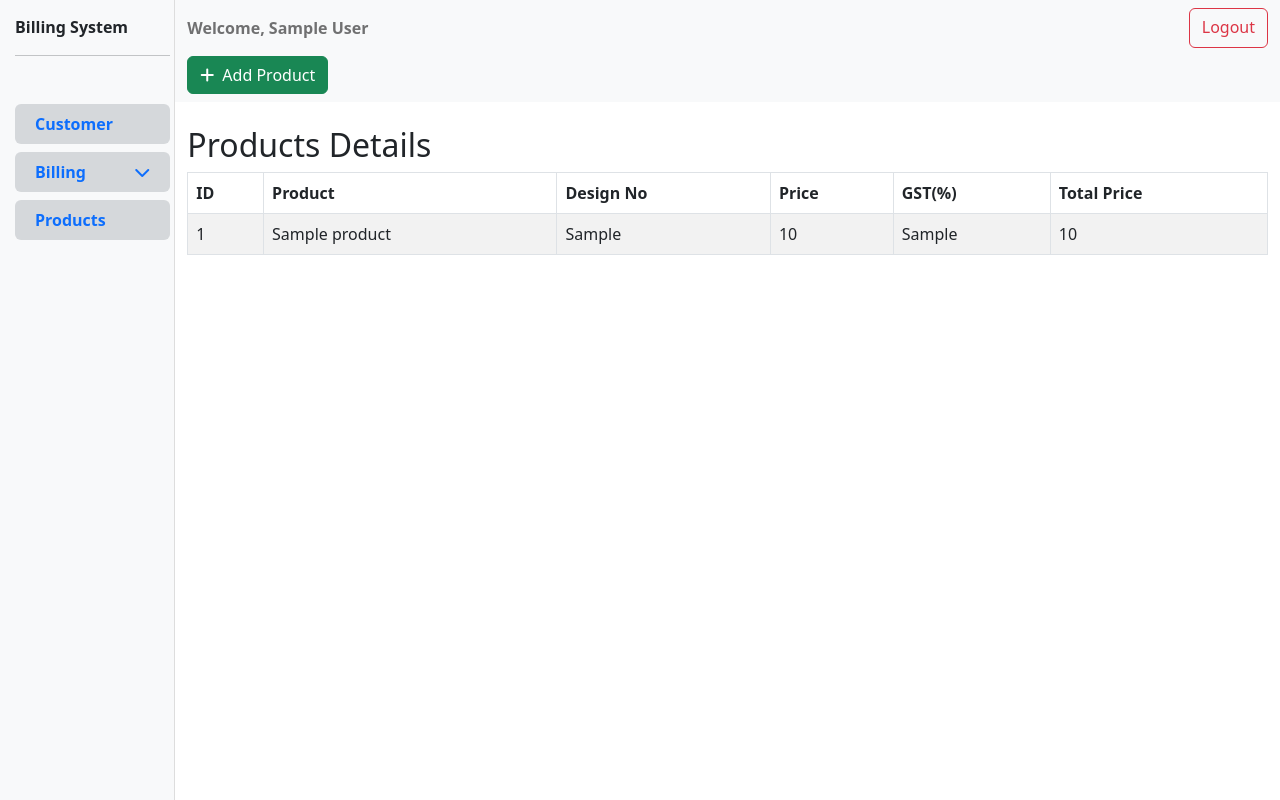
After one commit to leelija-dev/monienterpriceBilling, a PHP site: page /products.php in a window 1280 px wide. The commit adds this page. Run offline with PHP 8.4, Linux system fonts and the light colour scheme; the visitor is signed in with stand-in values (Sample User, id 1); tables that the repository leaves empty or names only in its code hold one stand-in row (values such as "Sample post"); some libraries are stand-ins or nearby versions.

Commit message:
add product

```diff
--- /dev/null
+++ b/products.php
@@ -0,0 +1,115 @@
+<?php
+session_start();
+if (!isset($_SESSION['admin_id'])) {
+    header("Location: login.php");
+    exit();
+}
+$admin_id = $_SESSION['admin_id'];
+?>
+<!DOCTYPE html>
+<html>
+
+<head>
+    <title>Products Details</title>
+    <link href="https://cdn.jsdelivr.net/npm/bootstrap@5.2.3/dist/css/bootstrap.min.css" rel="stylesheet" integrity="sha384-rbsA2VBKQhggwzxH7pPCaAqO46MgnOM80zW1RWuH61DGLwZJEdK2Kadq2F9CUG65" crossorigin="anonymous">
+    <link rel="stylesheet" href="https://cdnjs.cloudflare.com/ajax/libs/font-awesome/6.1.2/css/all.min.css" crossorigin="anonymous" referrerpolicy="no-referrer" />
+    <!-- <link rel="stylesheet" href="sidebar/sidebar.css"> -->
+    <style>
+        /* Your sidebar and content styles here */
+        body {
+            display: flex;
+            margin: 0;
+            height: 100vh;
+        }
+
+        .sidebar {
+            width: 200px;
+            background-color: #f8f9fa;
+            padding: 15px;
+            border-right: 1px solid #ddd;
+        }
+
+        .content {
+            flex-grow: 1;
+            padding: 20px;
+        }
+    </style>
+</head>
+
+<body>
+    <div class="d-flex w-100">
+        <?php include 'sidebar/sidebar.php'; ?>
+        <div class=" w-100">
+            <nav class="navbar navbar-light bg-light w-100">
+                <div class="container-fluid d-flex flex-column align-items-start">
+                    <div class="d-flex justify-content-between w-100">
+                        <span class="navbar-text fw-bold">
+                            Welcome, <?php echo $_SESSION['admin_name']; ?>
+                        </span>
+                        <a class="btn btn-outline-danger" href="logout.php">Logout</a>
+                    </div>
+                    <div class="mt-2">
+                        <button class="btn btn-success" onclick="window.location.href='add_product.php'">
+                            <i class="fas fa-plus me-2"></i>Add Product
+                        </button>
+                    </div>
+                </div>
+            </nav>
+
+
+            <div class="container mt-4">
+                <h2>Products Details</h2>
+
+                <?php
+                include 'db.php';
+                // print_r($admin_id);  die;
+                $sql = "SELECT * FROM product WHERE admin_id= $admin_id ORDER BY id";
+                $result = $conn->query($sql);
+
+                if ($result && $result->num_rows > 0) {
+                    echo "<div class='table-responsive'>";
+                    echo "<table class='table table-striped table-bordered'>";
+                    echo "<thead class='thead-dark'>";
+                    echo "<tr>
+                    <th>ID</th>
+                    <th>Product</th>
+                    <th>Design No</th>
+                     <th>Price</th>
+                     <th>GST(%)</th>
+                    <th>Total Price</th>
+                    <!--<th>Address</th>
+                    <th>Pincode</th> -->
+                  </tr>";
+                    echo "</thead><tbody>";
+
+                    while ($row = $result->fetch_assoc()) {
+                        echo "<tr>";
+                        echo "<td>" . htmlspecialchars($row['id']) . "</td>";
+                        echo "<td>" . htmlspecialchars($row['product_name']) . "</td>";
+                        echo "<td>" . htmlspecialchars($row['design_no']) . "</td>";
+                        echo "<td>" . htmlspecialchars($row['price']) . "</td>";
+                        echo "<td>" . htmlspecialchars($row['gst']) . "</td>";
+                        echo "<td>" . htmlspecialchars($row['total_price']) . "</td>";
+                        // echo "<td>" . htmlspecialchars($row['cust_state']) . "</td>";
+                        // echo "<td>" . htmlspecialchars($row['cust_pincode']) . "</td>";
+                        echo "</tr>";
+                    }
+
+                    echo "</tbody></table>";
+                    echo "</div>";
+                } else {
+                    echo "<div class='alert alert-info'>No customers found in the database.</div>";
+                }
+
+                $conn->close();
+                ?>
+            </div>
+        </div>
+    </div>
+
+    <script src="https://code.jquery.com/jquery-3.5.1.slim.min.js"></script>
+    <script src="https://cdn.jsdelivr.net/npm/@popperjs/core@2.5.4/dist/umd/popper.min.js"></script>
+    <script src="https://cdn.jsdelivr.net/npm/bootstrap@5.2.3/dist/js/bootstrap.bundle.min.js"></script>
+</body>
+
+</html>
--- a/sidebar/sidebar.php
+++ b/sidebar/sidebar.php
@@ -23,5 +23,9 @@
         </ul>
       </div>
     </li>
+
+    <li class="nav-item bg-secondary bg-opacity-25 px-1 rounded">
+      <a class="nav-link fw-bold" href="products.php">Products</a>
+    </li>
   </ul>
 </div>
```
Also changed, not shown: add_product.php (added, +255 -0 lines).
